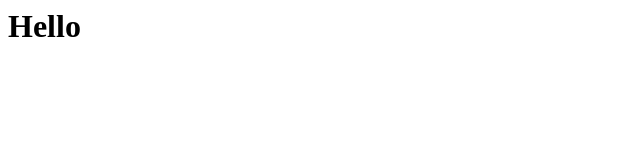
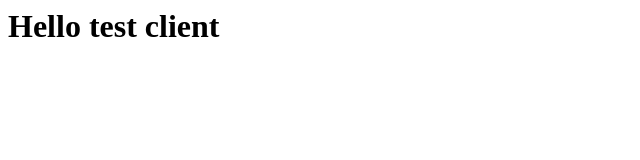
Before and after one commit to ftprod/vendredi-26, a plain HTML site: page index.html in a window 1280 px wide. Shown: the whole page, without its empty margins (0-640 px from the left). Drawn offline with Linux system fonts and the light colour scheme.

Commit message:
Update index.html
test

```diff
--- a/index.html
+++ b/index.html
@@ -1,5 +1,5 @@
 <html>
   <body>
-    <h1>Hello </h1>
+    <h1>Hello test client</h1>
   </body>
 </html>
```
